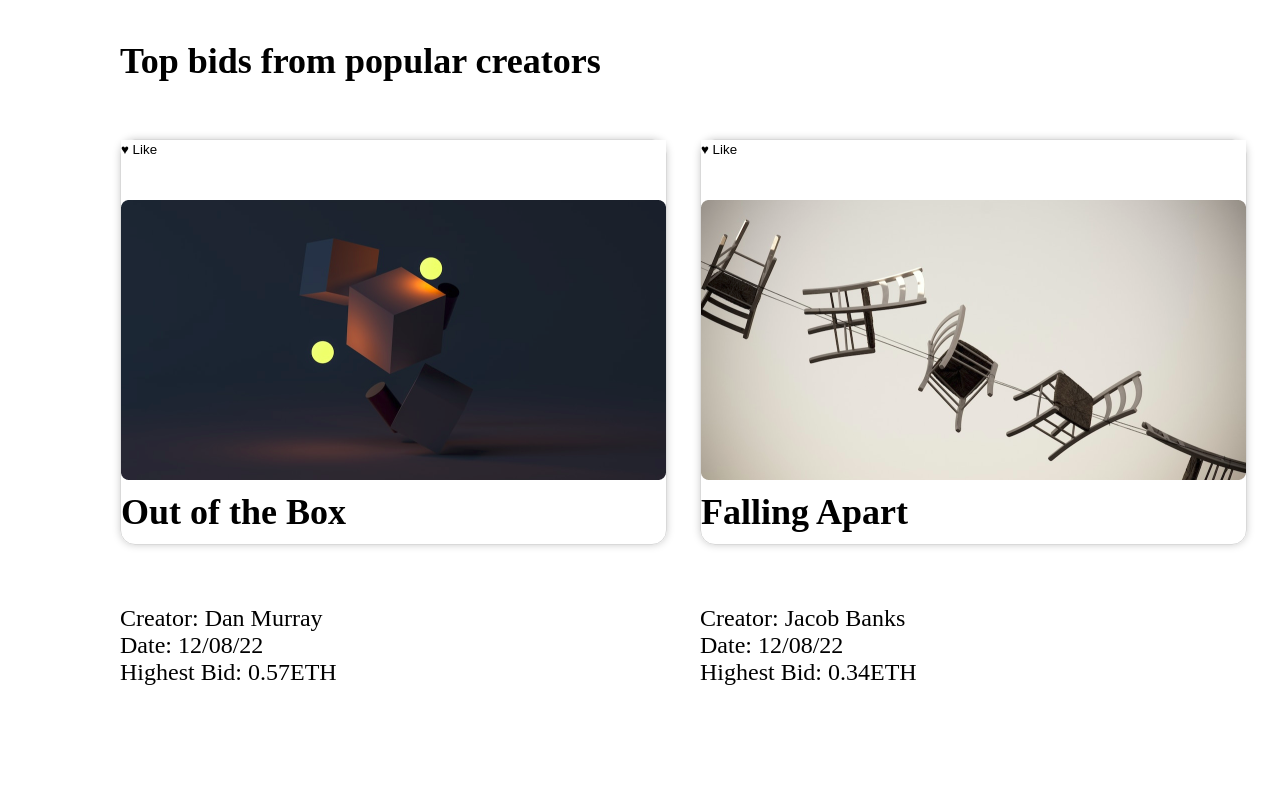
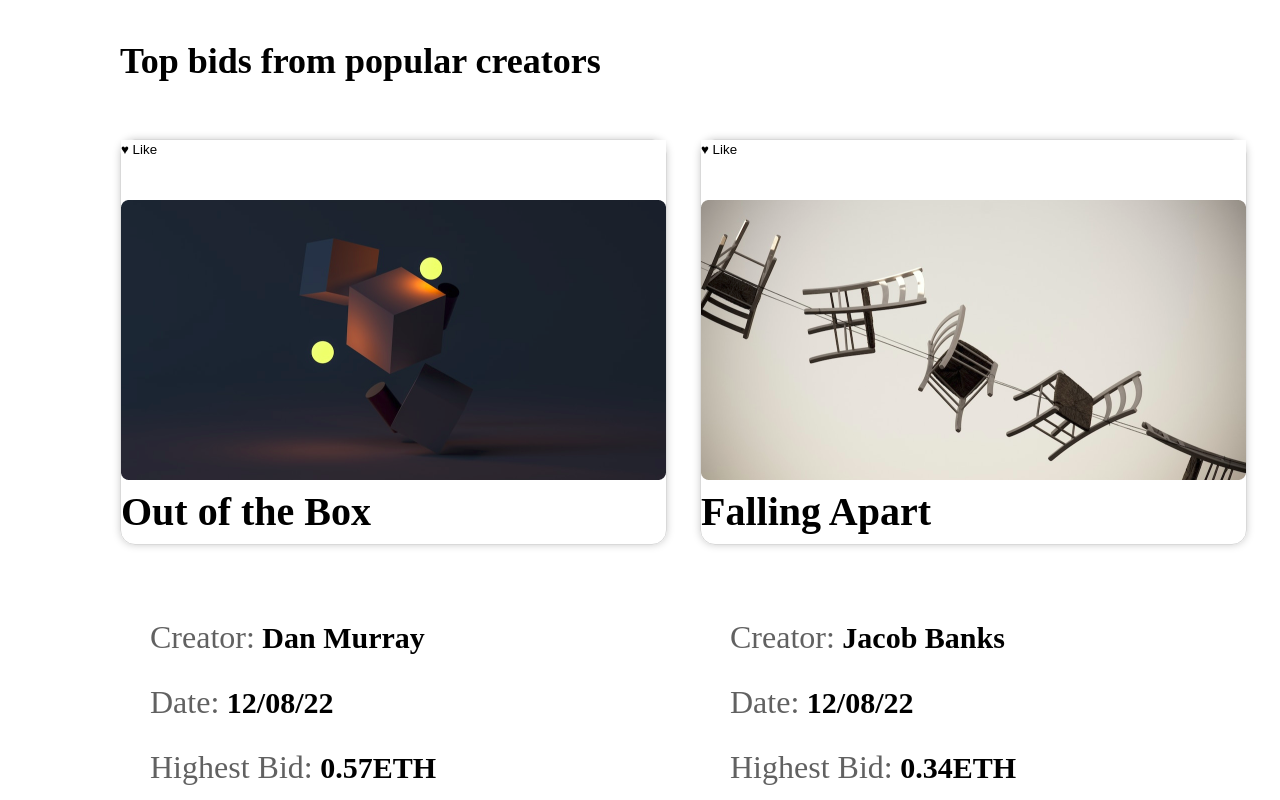
Before and after one commit to antomuangigitau/artsy, a React (Vite) app: page /auctions in a window 1280 px wide. Shown: the part 645-1445 px from the top of the page. Before the commit the page ends 1331 px from the top, so only its background shows below. Built offline with nearby package versions, Linux system fonts and the light colour scheme; a web font is replaced by a local one.

Commit message:
Style auction page

```diff
--- a/src/components/auction/Swap.jsx
+++ b/src/components/auction/Swap.jsx
@@ -17,17 +17,20 @@ const Swap = () => {
                 <h3>Top bids from popular creators</h3>
                 <div className={styles["row"]}>
                     <div className={styles["column"]}>
-                        <div className={styles['card']}>
+                        <div className={styles.card}>
                             <div className={styles.top}>
                                 <button>♥ Like</button>
                             </div>
                             <img src={topauctions[0]['img']} />
                             <h3>Out of the Box</h3>
                         </div>
-                        <div className={styles['extrainfo']}>
-                            <h4>Creator: Dan Murray</h4>
-                            <h4>Date: 12/08/22</h4>
-                            <h4>Highest Bid: 0.57ETH</h4>
+                        <div className={styles.extrainfo}>
+                            <h4><span className="gray">Creator:</span> Dan Murray</h4>
+                            <h4><span className="gray">Date:</span> 12/08/22</h4>
+                            <h4><span className="gray">Highest Bid:</span> 0.57ETH</h4>
+                        </div>
+                        <div className={styles.placebid}>
+                            {/* Add place a bid button*/}
                         </div>
                     </div>
                     <div className={styles["column"]}>
@@ -38,10 +41,13 @@ const Swap = () => {
                             <img src={topauctions[1]['img']} />
                             <h3>Falling Apart</h3>
                         </div>
-                        <div className={styles['extrainfo']}>
-                            <h4>Creator: Jacob Banks</h4>
-                            <h4>Date: 12/08/22</h4>
-                            <h4>Highest Bid: 0.34ETH</h4>
+                        <div className={styles.extrainfo}>
+                            <h4><span className="gray">Creator:</span> Jacob Banks</h4>
+                            <h4><span className="gray">Date:</span> 12/08/22</h4>
+                            <h4><span className="gray">Highest Bid:</span> 0.34ETH</h4>
+                        </div>
+                        <div className={styles.placebid}>
+                            {/* Add place a bid button*/}
                         </div>
                     </div>
                 </div>
--- a/src/components/auction/Swap.module.css
+++ b/src/components/auction/Swap.module.css
@@ -53,16 +53,33 @@
 .card {
   box-shadow: 0px 0px 9px -1px rgba(0, 0, 0, 0.25);
   border-radius: 15px;
-/*  float: right;*/
-/*  flex: 0 1 24%;*/
-/*  min-width: 545px;*/
   border: 1px solid #D9D9D9;
-/*  border-top-right-radius: 15px 15px solid red;*/
-/*  border-top: 2px solid red;*/
 }
 
+.card h3 {
+  font-weight: 700;
+  font-size: 40px;
+  line-height: 64px;
+  font-family: 'Satoshi';
+}
 
 .top {
   background-color: #FFF;
   height: 60px;
 }
+
+.extrainfo span {
+  color: #616161;
+  font-family: 'Satoshi';
+  font-weight: 500;
+  font-size: 32px;
+  line-height: 64px;
+  margin-left: 30px;
+}
+
+.extrainfo h4 {
+  font-weight: 700;
+  font-size: 30px;
+  font-family: 'Satoshi';
+  line-height: 64px;
+}
```
